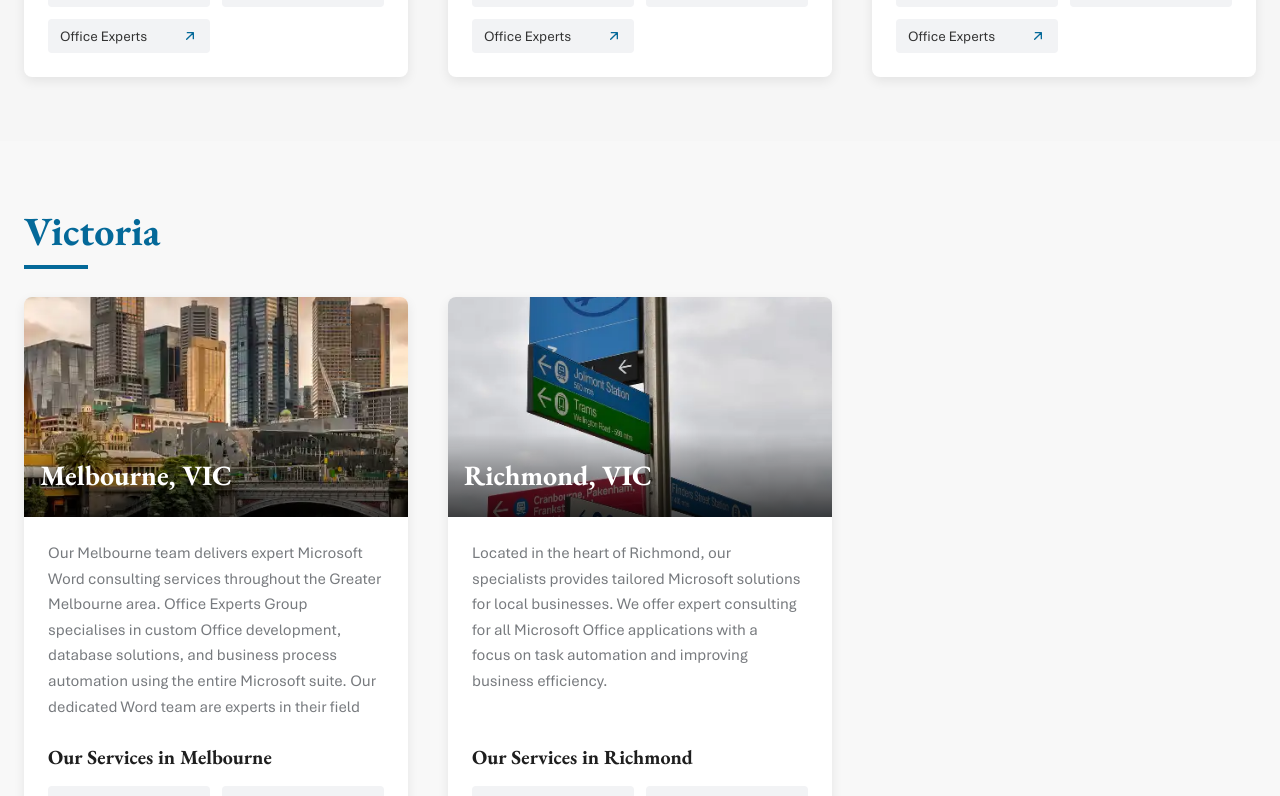
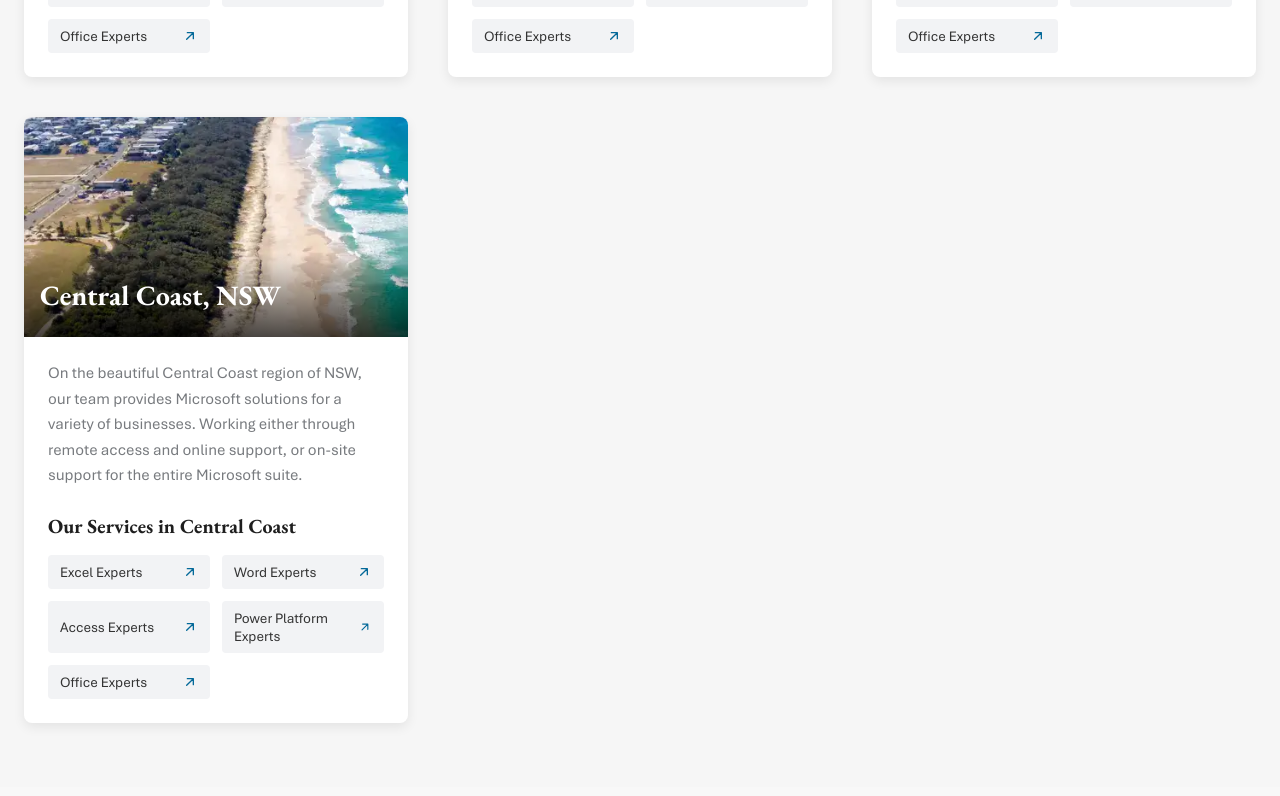
Before and after one commit to Office-Experts-Group/wordExperts, a Next.js app: page /locations in a window 1280 px wide. Shown: the part 1184-1980 px from the top of the page. Built offline with nearby package versions, Linux system fonts and the light colour scheme; no server answers.

Commit message:
added central coast

```diff
--- a/app/locations/page.js
+++ b/app/locations/page.js
@@ -25,6 +25,8 @@ import northernRivers from "../../public/pageHeros/mob/northernRiversMob.webp";
 import wollongong from "../../public/pageHeros/mob/wollongongMob.webp";
 import richmond from "../../public/pageHeros/mob/richmondMob.webp";
 import darwin from "../../public/pageHeros/mob/darwinMob.webp";
+import goldCoast from "../../public/pageHeros/mob/goldCoastMob.webp";
+import centralCoast from "../../public/pageHeros/mob/centralCoastMob.webp";
 
 const schema = {
   "@context": "https://schema.org",
@@ -124,6 +126,24 @@ const Page = () => {
             office: "https://www.officeexperts.com.au/contact-us",
           },
         },
+        {
+          name: "Central Coast, NSW",
+          image: centralCoast,
+          alt: "Central Coast region",
+          description:
+            "On the beautiful Central Coast region of NSW, our team provides Microsoft solutions for a variety of businesses. Working either through remote access and online support, or on-site support for the entire Microsoft suite.",
+          serviceLinks: {
+            excel:
+              "https://www.excelexperts.com.au/excel-consultants-central-coast-nsw",
+            word: "/word-consultants-central-coast-nsw",
+            access:
+              "https://www.accessexperts.com.au/access-consultants-central-coast-nsw",
+            powerplatform:
+              "https://www.powerplatformexperts.com.au/power-platform-consultants-central-coast-nsw",
+            office:
+              "https://www.officeexperts.com.au/office-consultants-central-coast-nsw",
+          },
+        },
       ],
     },
     {
@@ -176,6 +196,24 @@ const Page = () => {
             access: "https://www.accessexperts.com.au/contact-us",
             powerplatform: "https://www.powerplatformexperts.com.au/contact-us",
             office: "https://www.officeexperts.com.au/contact-us",
+          },
+        },
+        {
+          name: "Gold Coast, QLD",
+          image: goldCoast,
+          alt: "Gold Coast skyline and beaches",
+          description:
+            "Our Gold Coast team specialises in Microsoft Office consulting and training for local businesses. From Excel automation to Word templates, Access databases, and Power Platform solutions, we provide tailored services to improve efficiency and productivity.",
+          serviceLinks: {
+            excel:
+              "https://www.excelexperts.com.au/excel-consultants-gold-coast",
+            word: "/contact-us",
+            access:
+              "https://www.accessexperts.com.au/access-consultants-gold-coast",
+            powerplatform:
+              "https://www.powerplatformexperts.com.au/powerplatform-consultants-gold-coast",
+            office:
+              "https://www.officeexperts.com.au/word-and-powerpoint-experts-gold-coast",
           },
         },
       ],
```
